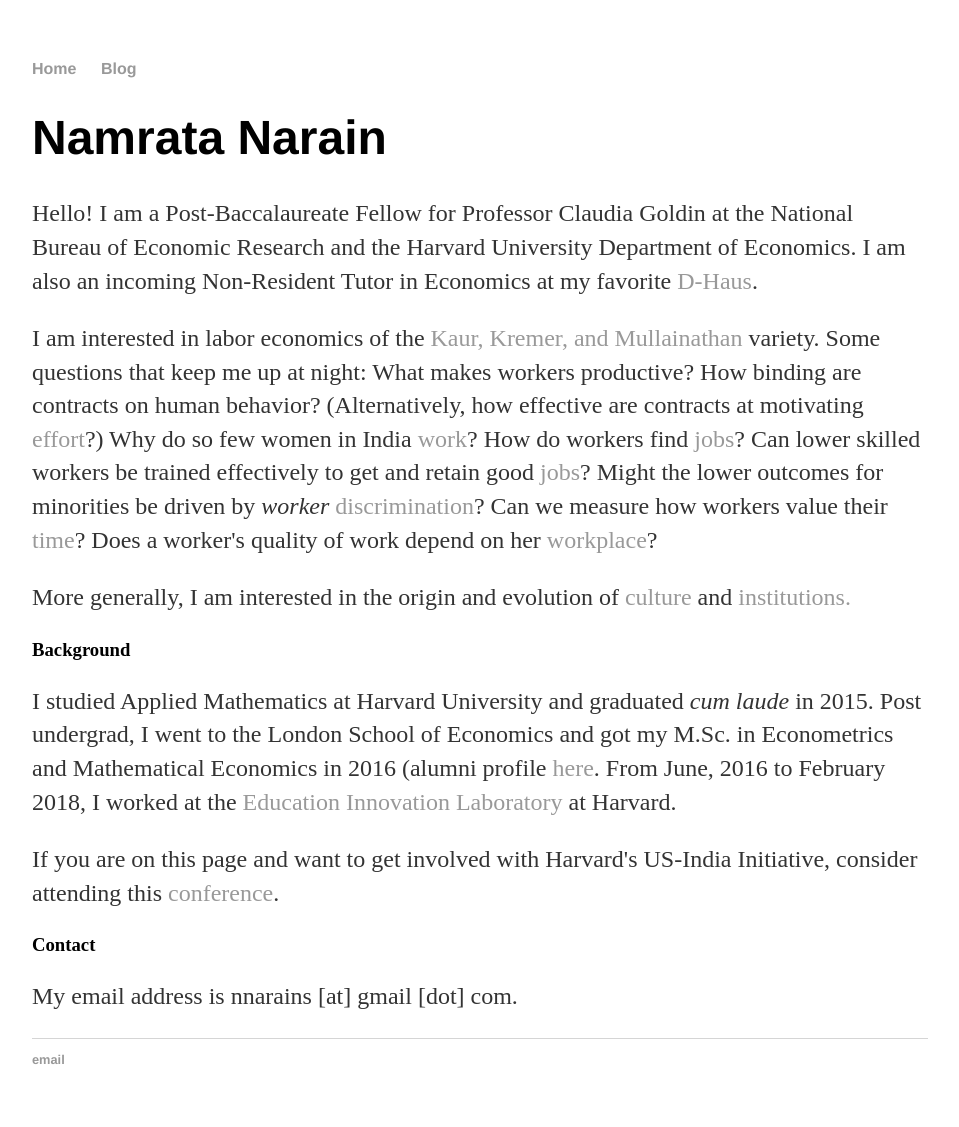
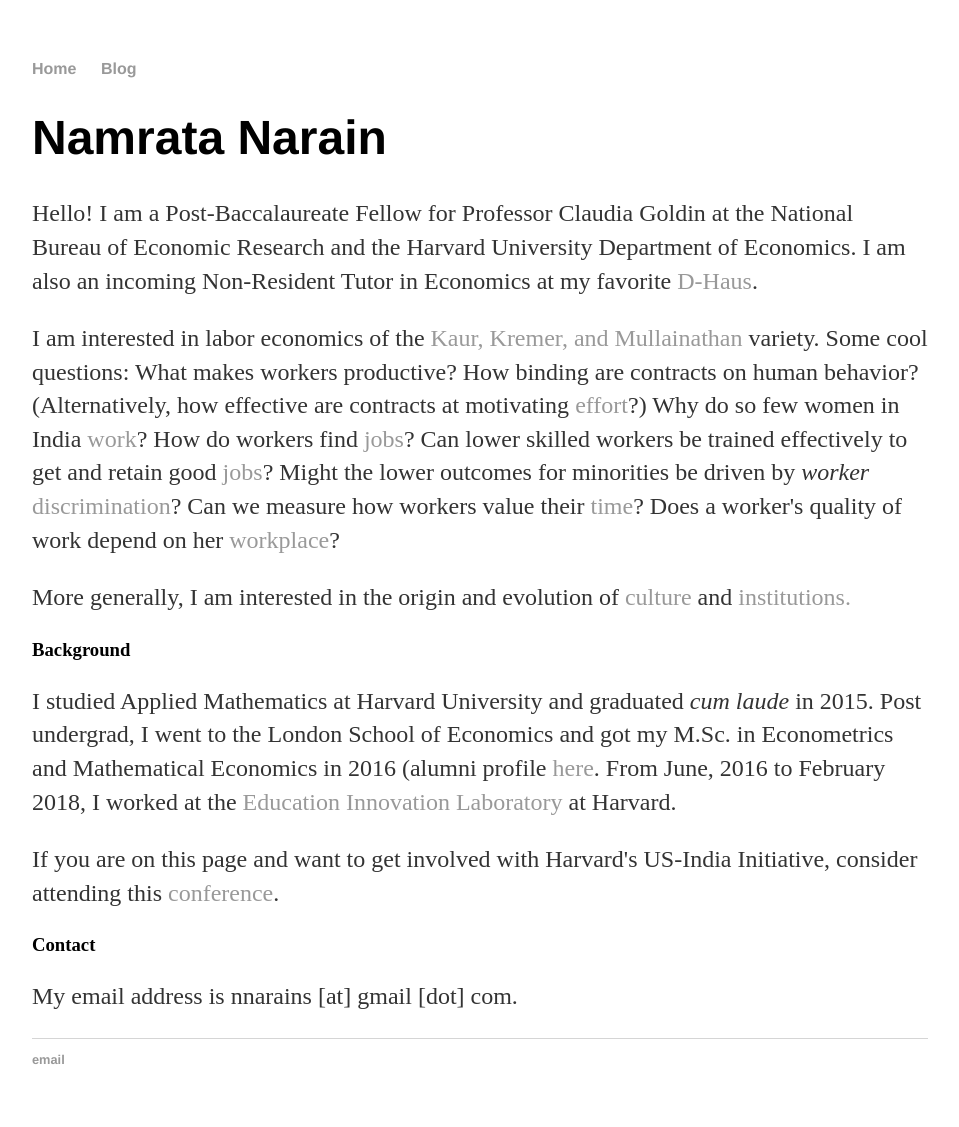
Before and after one commit to namsaxena/namsaxena.github.io, a Jekyll site: the page index.html, which Jekyll copies as it is, in a window 1280 px wide. Shown: the whole page, without its empty margins (160-1119 px from the left). Built offline with Jekyll 4.4.1, drawn with Linux system fonts in a browser that asks for light colours.

Commit message:
Update index.html

```diff
--- a/index.html
+++ b/index.html
@@ -22,7 +22,7 @@
 			</p>
 			<p>
 				I am interested in labor economics of the <a href ="http://cega.berkeley.edu/assets/cega_events/17/self-control_at_work.pdf">Kaur, Kremer, and Mullainathan</a> variety.
-			Some questions that keep me up at night: What makes workers productive? How binding are contracts on human behavior?
+			Some cool questions: What makes workers productive? How binding are contracts on human behavior?
 			(Alternatively, how effective are contracts at motivating <a href="https://faculty.smu.edu/millimet/classes/eco7321/papers/fehr%20goette.pdf">effort</a>?)
 			Why do so few women in India <a href="https://www.economist.com/leaders/2018/07/05/why-india-needs-women-to-work">work</a>?
 			How do workers find <a href="http://www.surveyor.nber.org/home/harvard/library/MontgomeryAER.pdf">jobs</a>?
```
